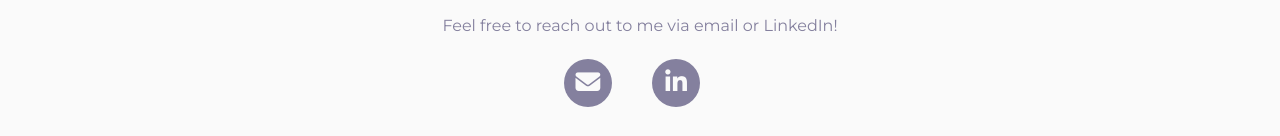
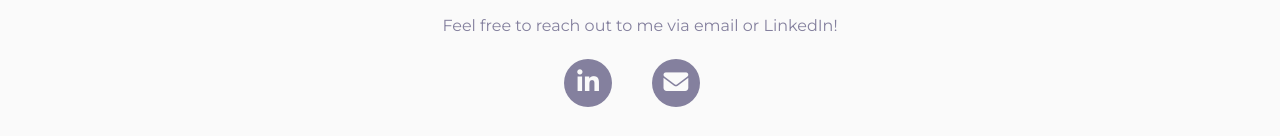
Before and after one commit to RUnroe/Portfolio, a React (Create React App) app: page / in a window 1280 px wide. Shown: the part 1741-1877 px from the top of the page. Built offline with nearby package versions, Linux system fonts and the light colour scheme.

Commit message:
Make social row reusable

```diff
--- a/src/components/socials/SocialRow.js
+++ b/src/components/socials/SocialRow.js
@@ -1,8 +1,9 @@
 import React from "react";
 import { motion } from "framer-motion";
 import SocialIcon from "./SocialIcon";
+import siteData from "../../siteData";
 
-const SocialRow = () => {
+const SocialRow = ({contactTagsOnly = false}) => {
     const variants = {
         initial: {
           opacity: 0,
@@ -23,36 +24,12 @@ const SocialRow = () => {
     }
 
 
-    // TODO: Move to site-data file later
-    const socials = [
-      {
-        title: "Linkedin", //Use this with title to make image alt e.g. (Linkedin - ryanunroe)
-        username: "ryanunroe",
-        iconComponent: <i className="fab fa-linkedin-in"></i>,
-        url: "https://www.linkedin.com/in/ryanunroe/",
-        ariaLabel: "Navigate to Ryan's LinkedIn",
-      },
-      {
-        title: "GitHub",
-        username: "RUnroe",
-        iconComponent: <i className="fab fa-github"></i>,
-        url: "https://www.linkedin.com/in/ryanunroe/",
-        ariaLabel: "Navigate to Ryan's Github",
-      },
-      {
-        title: "Gmail",
-        username: "ryanunroe@gmail.com",
-        iconComponent: <i className="fas fa-envelope"></i>,
-        url: "mailto:ryanunroe@gmail.com",
-        ariaLabel: "Send Ryan an email",
-      },
-    ]
 
     return (
         <div>
 
-          <motion.div className="social-row socials-container" variants={variants} animate="animate" initial="initial">
-            {socials.map((socialInfo, index) => (
+          <motion.div className="social-row socials-container" variants={variants} whileInView={"animate"} initial="initial">
+            {siteData.socials.filter(socialInfo => contactTagsOnly ? socialInfo.isContactSocial : true).map((socialInfo, index) => (
                 <SocialIcon
                   title={`${socialInfo.title} - ${socialInfo.username}`}
                   url={socialInfo.url}
--- a/src/pages/Home.js
+++ b/src/pages/Home.js
@@ -108,7 +108,8 @@ function Home() {
                     <p>
                         Feel free to reach out to me via email or LinkedIn!
                     </p>
-                    <div className="socials-container">
+                    <SocialRow contactTagsOnly/>
+                    {/* <div className="socials-container">
                         <div className="social-icon-wrapper" data-aos="zoom-in" data-aos-duration="200" data-aos-offset="30">
                             <a className="social-icon gmail" href="mailto:ryanunroe@gmail.com" target="_blank" rel="noreferrer" aria-label="Reach out to me via email">
                                 <i className="fas fa-envelope"></i>
@@ -119,7 +120,7 @@ function Home() {
                                 <i className="fab fa-linkedin-in"></i>
                             </a>
                         </div>
-                    </div>
+                    </div> */}
                 </div>
 
             </div>
--- a/src/siteData.js
+++ b/src/siteData.js
@@ -1,4 +1,4 @@
-export default {
+const siteData = {
 
     home: {
 
@@ -23,11 +23,36 @@ export default {
             "devicon-figma-plain",
         ]
     },
-    social: {
-
-    },
+    socials: [
+        {
+            title: "Linkedin", //Use this with title to make image alt e.g. (Linkedin - ryanunroe)
+            username: "ryanunroe",
+            iconComponent: <i className="fab fa-linkedin-in"></i>,
+            url: "https://www.linkedin.com/in/ryanunroe/",
+            ariaLabel: "Navigate to Ryan's LinkedIn",
+            isContactSocial: true,
+        },
+        {
+            title: "GitHub",
+            username: "RUnroe",
+            iconComponent: <i className="fab fa-github"></i>,
+            url: "https://www.linkedin.com/in/ryanunroe/",
+            ariaLabel: "Navigate to Ryan's Github",
+            isContactSocial: false,
+        },
+        {
+            title: "Gmail",
+            username: "ryanunroe@gmail.com",
+            iconComponent: <i className="fas fa-envelope"></i>,
+            url: "mailto:ryanunroe@gmail.com",
+            ariaLabel: "Send Ryan an email",
+            isContactSocial: true,
+        },
+    ],
     projects: {
 
     },
 
 }
+
+export default siteData;
```
